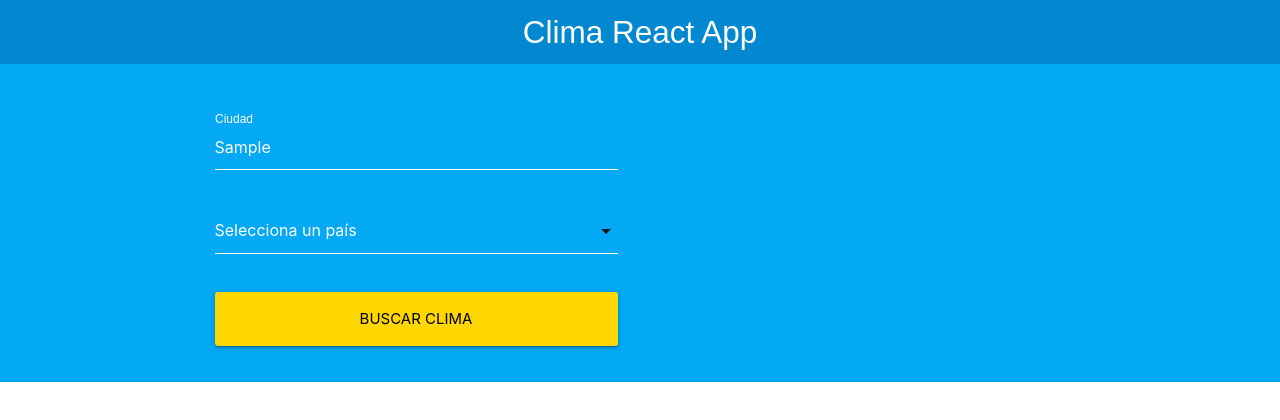
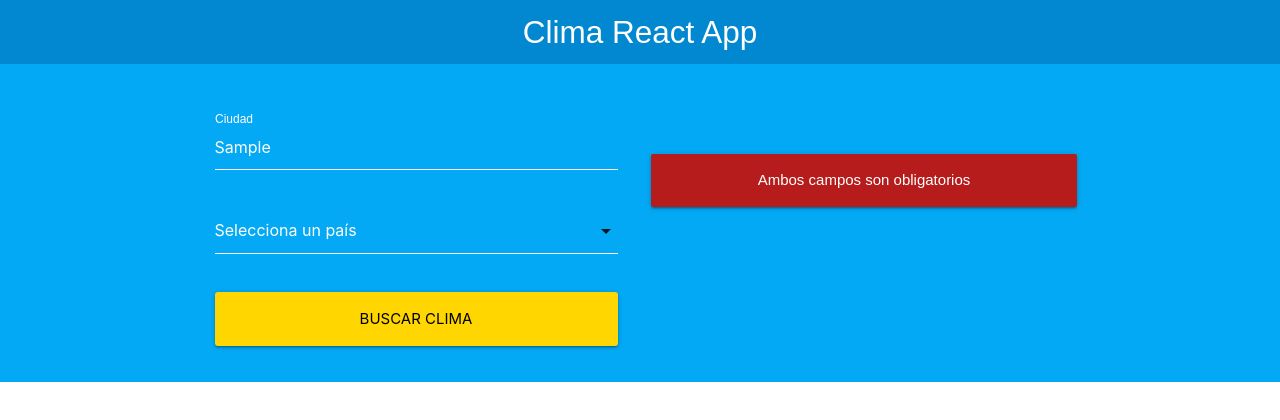
Before and after one commit to bgarcia95/clima-react, a React (Create React App) app: page / in a window 1280 px wide. Both pictures are taken after typing "Sample" into the empty fields and a click on the input "Buscar clima". Shown: the top 420 px of the page. Built offline with nearby package versions, Linux system fonts and the light colour scheme.

Commit message:
Adding error  message if one of the fields  are missing

```diff
--- a/src/App.js
+++ b/src/App.js
@@ -2,7 +2,8 @@ import React, {useState} from "react";
 
 import Header from "./components/Header";
 import Formulario from "./components/Formulario";
-import { exportDefaultSpecifier } from "@babel/types";
+import Error from "./components/Error";
+
 
 function App() {
 
@@ -10,21 +11,33 @@ function App() {
   // ciudad = state, guardarCiudad = setState()
   const [ ciudad, guardarCiudad ] = useState('');
   const [ pais, guardarPais ] = useState('');
+  const [ error, guardarError] = useState(false);
 
   const datosConsulta = datos => {
 
     // Validar que ambos campos esten
     if(datos.ciudad === '' || datos.pais === '') {
       // un error
+      guardarError(true);
       return;
     }
 
     // Ciudad y pais  existen, agregarlos al state
     guardarCiudad(datos.ciudad);
     guardarPais(datos.pais);
+    guardarError(false);
   }
 
 
+  // Cargar un componente condicionalmente
+  let componente;
+  if(error) {
+    //Hay un error, mostrarlo
+    componente = <Error mensaje='Ambos campos son obligatorios' />
+  } else {
+    // Mostrar el clima
+    componente = null;
+  }
 
 
   return (
@@ -37,6 +50,9 @@ function App() {
             <div className="col s12 m6">
               <Formulario datosConsulta={datosConsulta} />
             </div>
+            <div className="col s12 m6">
+                {componente}
+              </div>
           </div>
         </div>
       </div>
--- /dev/null
+++ b/src/components/Error.js
@@ -0,0 +1,12 @@
+import React from 'react';
+
+function Error({mensaje}) {
+    return (
+        <div className="card-panel red darken-4 error col s12">
+            {mensaje}
+        </div>
+
+    );
+}
+
+export default Error;
```
